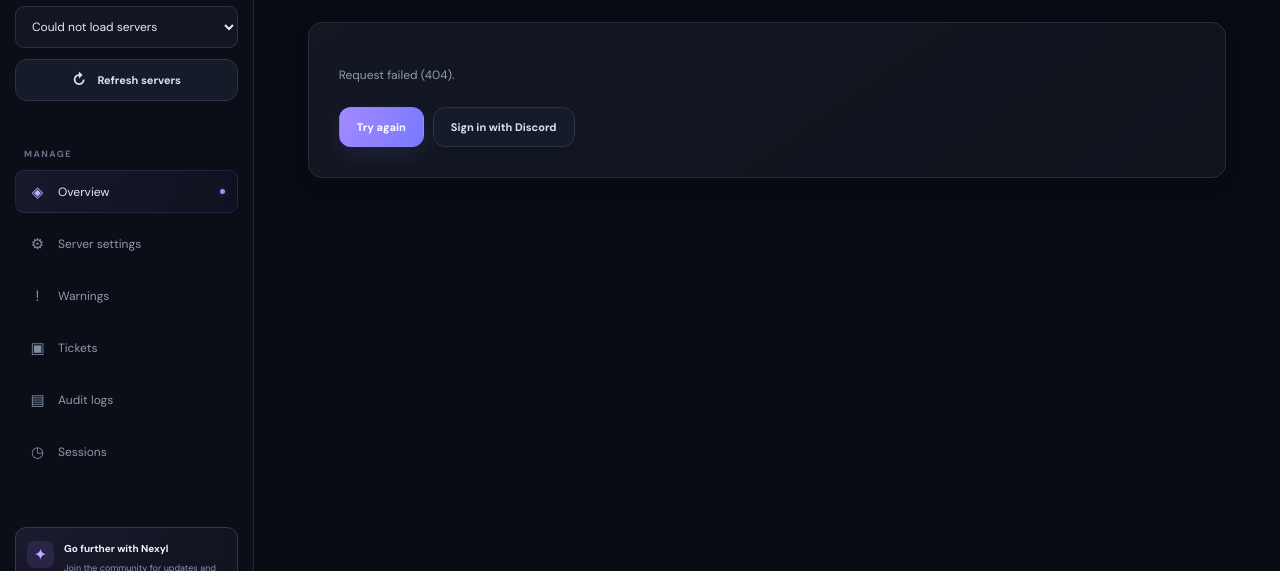
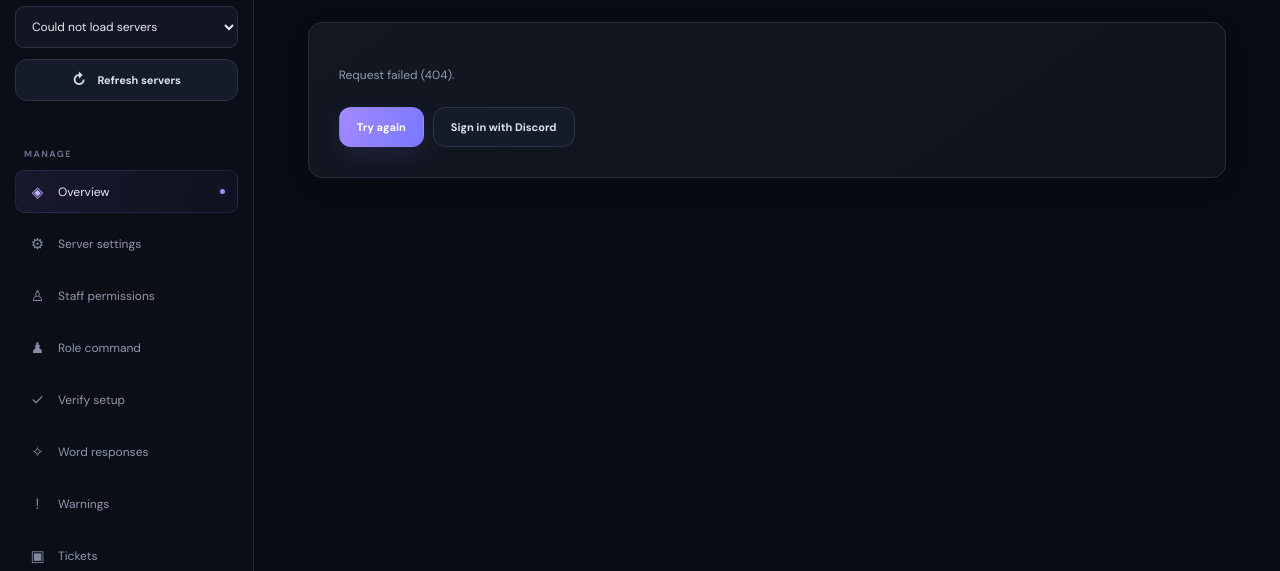
Before and after one commit to ethanbenjaminnicholls-sketch/nexyl-dashboard, a website: page public/dashboard.html in a window 1280 px wide. Shown: the part 229-800 px from the top of the page. Drawn offline with Linux system fonts and the light colour scheme; no server answers.

Commit message:
Update dashboard.js version and add new buttons

```diff
--- a/public/dashboard.html
+++ b/public/dashboard.html
@@ -25,6 +25,10 @@
       <p class="sidebar-label">MANAGE</p>
       <button class="nav-button active" data-view="overview"><span class="nav-icon">◈</span><span>Overview</span><span class="nav-current"></span></button>
       <button class="nav-button" data-view="settings"><span class="nav-icon">⚙</span><span>Server settings</span></button>
+      <button class="nav-button" data-view="staff"><span class="nav-icon">♙</span><span>Staff permissions</span></button>
+      <button class="nav-button" data-view="role-command"><span class="nav-icon">♟</span><span>Role command</span></button>
+      <button class="nav-button" data-view="verification"><span class="nav-icon">✓</span><span>Verify setup</span></button>
+      <button class="nav-button" data-view="word-responses"><span class="nav-icon">✧</span><span>Word responses</span></button>
       <button class="nav-button" data-view="warnings"><span class="nav-icon">!</span><span>Warnings</span></button>
       <button class="nav-button" data-view="tickets"><span class="nav-icon">▣</span><span>Tickets</span></button>
       <button class="nav-button" data-view="logs"><span class="nav-icon">▤</span><span>Audit logs</span></button>
@@ -34,6 +38,6 @@
     <main class="main-content"><div class="main-topline"><div><span class="breadcrumb-muted">Workspace</span><span class="breadcrumb-divider">/</span><span>Dashboard</span></div><span class="secure-label"><span>⌑</span> Discord connected workspace</span></div><div id="notice" class="notice hidden" role="status"></div><div id="main-panel"><section class="loading-panel"><div class="spinner"></div><p>Preparing your workspace…</p></section></div></main>
   </div>
   <script>document.getElementById('dash-year').textContent = new Date().getFullYear();</script>
-  <script src="/dashboard.js?v=20261009-tickets-warnings1" defer></script>
+  <script src="/dashboard.js?v=20261010-tabs-scroll-session2" defer></script>
 </body>
 </html>
```
